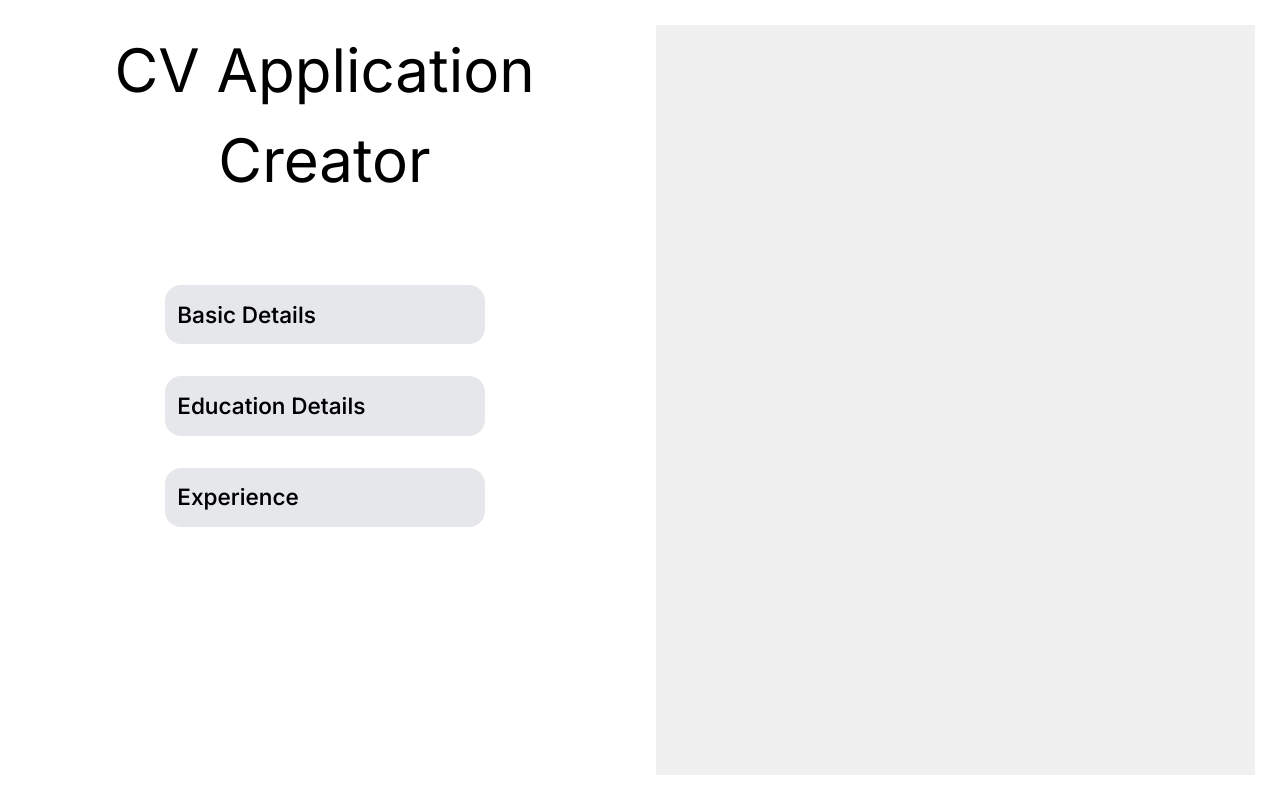
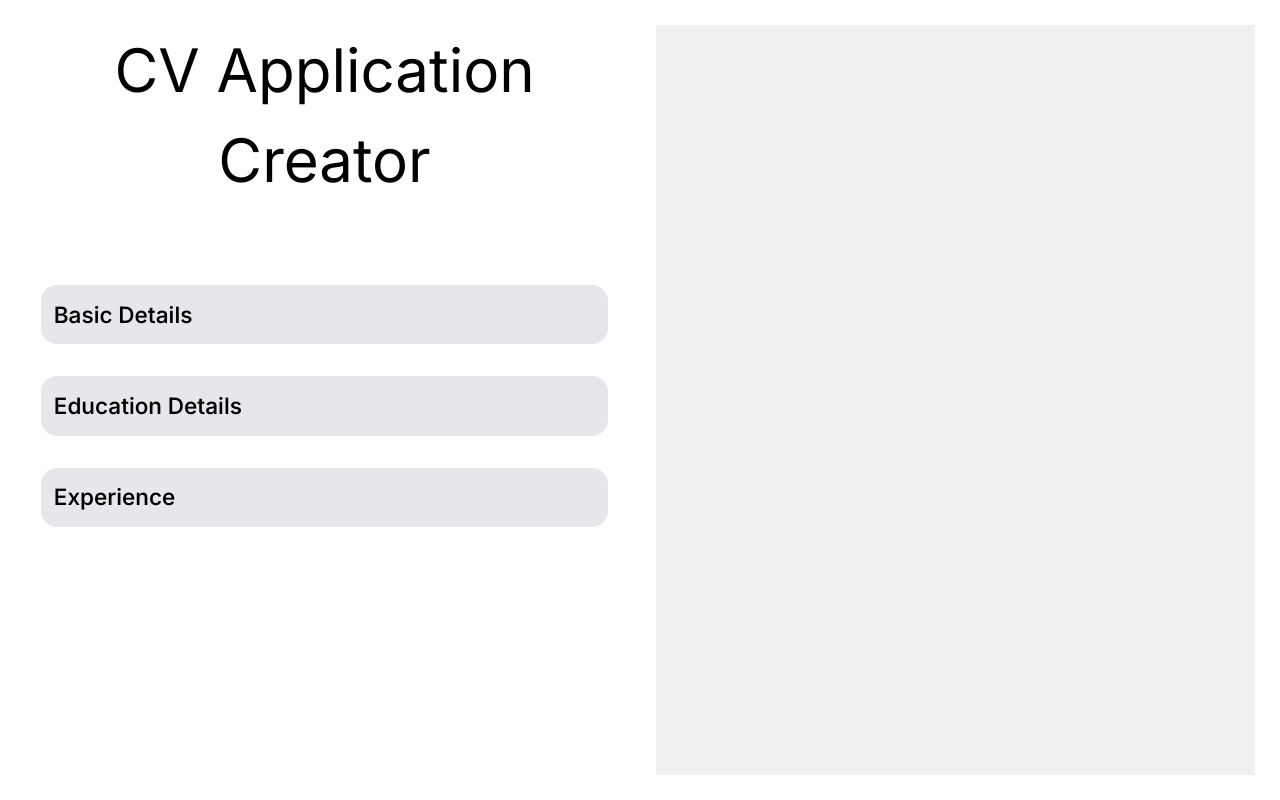
Before and after one commit to plan28-06/CVapp, a React (Vite) app: page / in a window 1280 px wide. Built offline with nearby package versions, Linux system fonts and the light colour scheme.

Commit message:
Made some styling changes.

```diff
--- a/src/styles/form.css
+++ b/src/styles/form.css
@@ -6,6 +6,8 @@
     font-size: 22.5px;
     align-self: center;
     font-weight: 550;
+    align-items: center;
+    width: 100%;
 }
 
 .items> *{
@@ -13,7 +15,7 @@
     border-radius: 1rem;
     padding: 0.8rem;
     text-align: left;
-    width: 20rem;
+    width: calc(100% - 2rem);
 }
 
 .hide{
--- a/src/styles/input.css
+++ b/src/styles/input.css
@@ -3,7 +3,8 @@
     font-size: 20px;
     display: flex;
     flex-wrap: wrap;
-    gap: 0.6rem;
+    gap: 0.7rem;
+    column-gap: 4rem;
     flex-basis: auto;
 }
 
@@ -12,5 +13,5 @@
     display: flex;
     flex-direction: column;
     font-weight: 300;
-    gap: 0.6rem;
+    gap: 0.4rem;
 }
```
